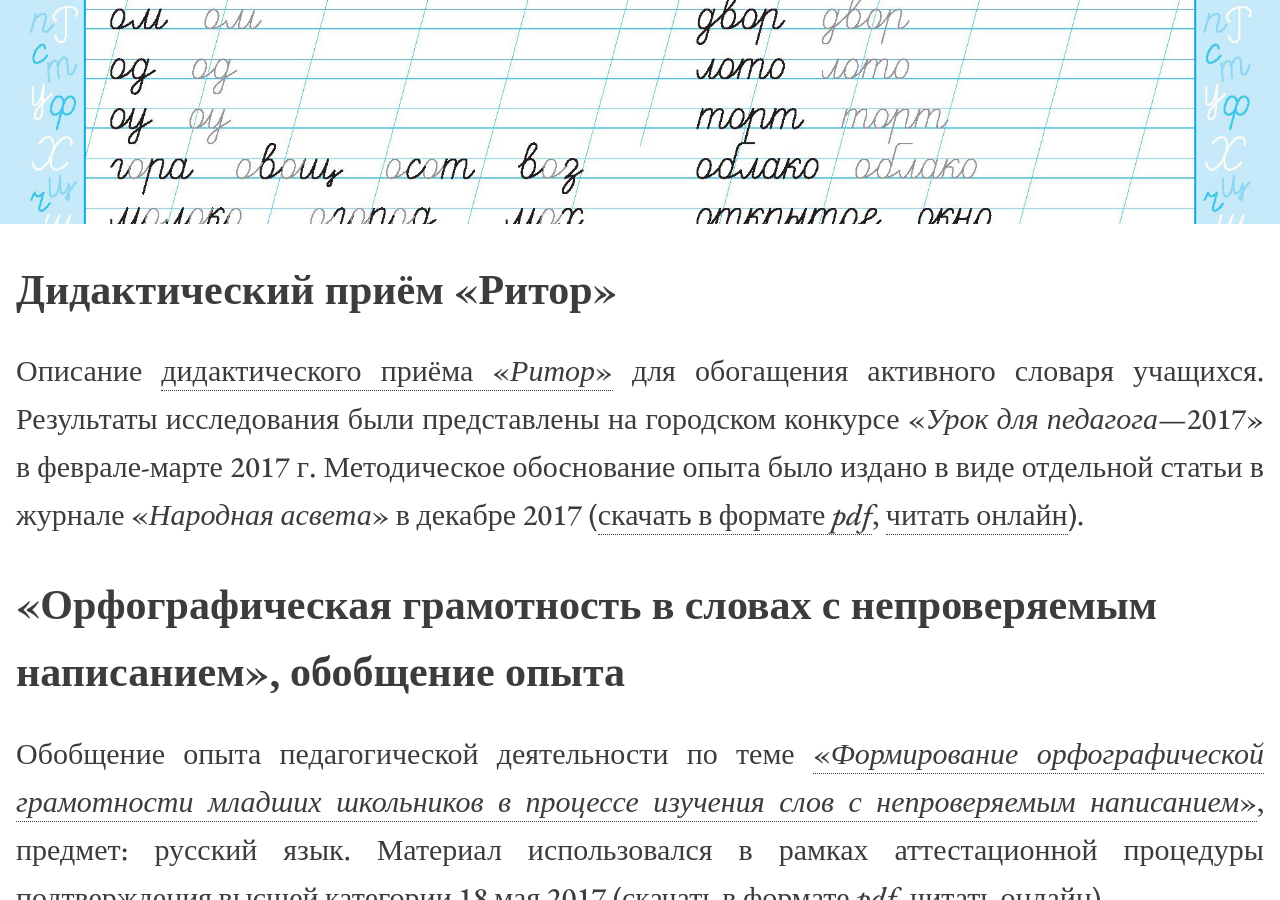
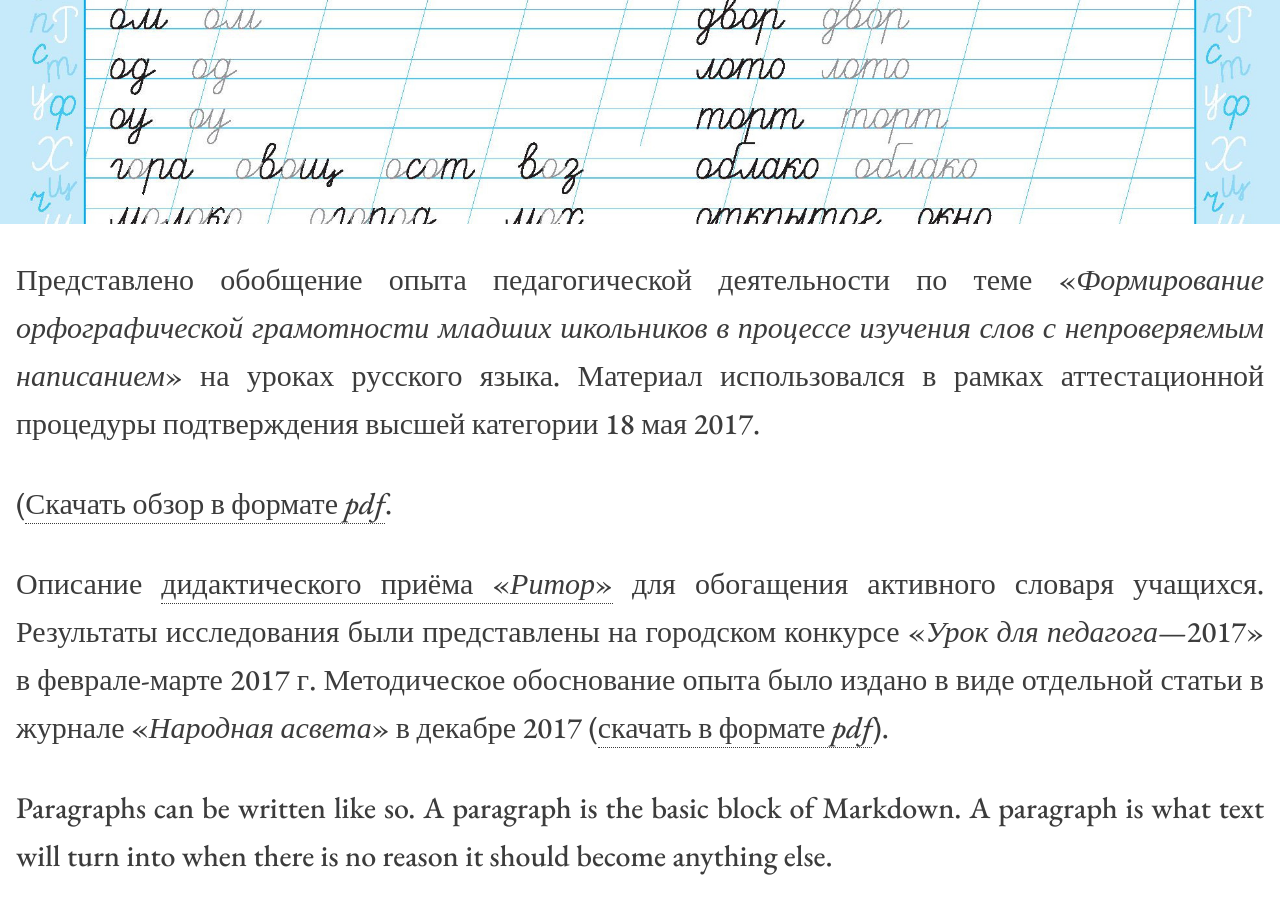
Before and after one commit to seveleva/seveleva, a Jekyll site: the page built from cathegory.md, in a window 1280 px wide and 900 px high, scrolled down 556 px. Built offline with Jekyll 4.4.1, drawn with Linux system fonts in a browser that asks for light colours; some of the changed text lies outside the part shown.

Commit message:
Update cathegory.md

```diff
--- a/cathegory.md
+++ b/cathegory.md
@@ -2,19 +2,14 @@
 layout: page
 title: Орфографическая грамотность в словах с непроверяемым написанием
 lang: ru
-position: 10
+position: 100
 cover_url: http://seveleva.com/img/propisi.jpg
 description: Обобщение педагогического опыта по теме «Орфографическая грамотность в словах с непроверяемым написанием»
 ---
 
-## Дидактический приём «Ритор»
+Представлено обобщение опыта педагогической деятельности по теме «*Формирование орфографической грамотности младших школьников в процессе изучения слов с непроверяемым написанием*» на уроках русского языка. Материал использовался в рамках аттестационной процедуры подтверждения высшей категории 18 мая 2017.
 
-Описание [дидактического приёма «*Ритор*»](http://seveleva.com/rhetor) для обогащения активного словаря учащихся. Результаты исследования были представлены на городском кон­курсе «*Урок для педагога*—2017» в феврале­-марте 2017 г.
-Методическое обоснование опыта было издано в виде отдельной статьи в журнале «*Народная асвета*» в декабре 2017 ([скачать в формате *pdf*](http://seveleva.com/assets/Seveleva_Rhetor.pdf), [читать онлайн](http://seveleva.com/rhetor)).
-
-## «Орфографическая грамотность в словах с непроверяемым написанием», обобщение опыта
-
-Обобщение опыта педагогической деятельности по теме [«*Формирование орфографической грамотности младших школьников в процессе изучения слов с непроверяемым написанием*»](http://seveleva.com/cathegory), предмет: русский язык. Материал использовался в рамках аттестационной процедуры подтверждения высшей категории 18 мая 2017 ([скачать в формате *pdf*](http://seveleva.com/assets/Seveleva_cathegory.pdf), [читать онлайн](http://seveleva.com/cathegory)).
+([Скачать обзор в формате *pdf*](http://seveleva.com/assets/Seveleva_cathegory.pdf).
 
 
 Описание [дидактического приёма «*Ритор*»](rhetor) для обогащения активного словаря учащихся. Результаты исследования были представлены на городском кон­курсе «*Урок для педагога*—2017» в феврале­-марте 2017 г.
```
